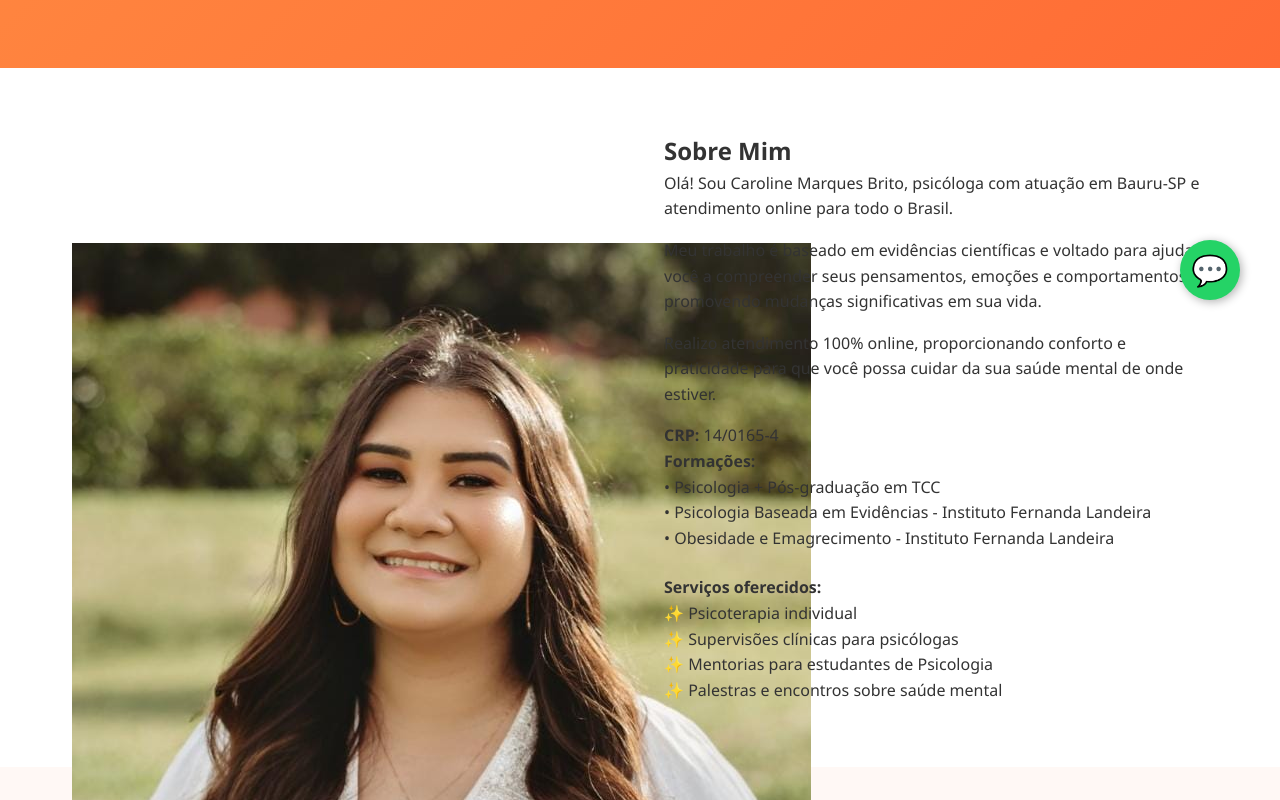
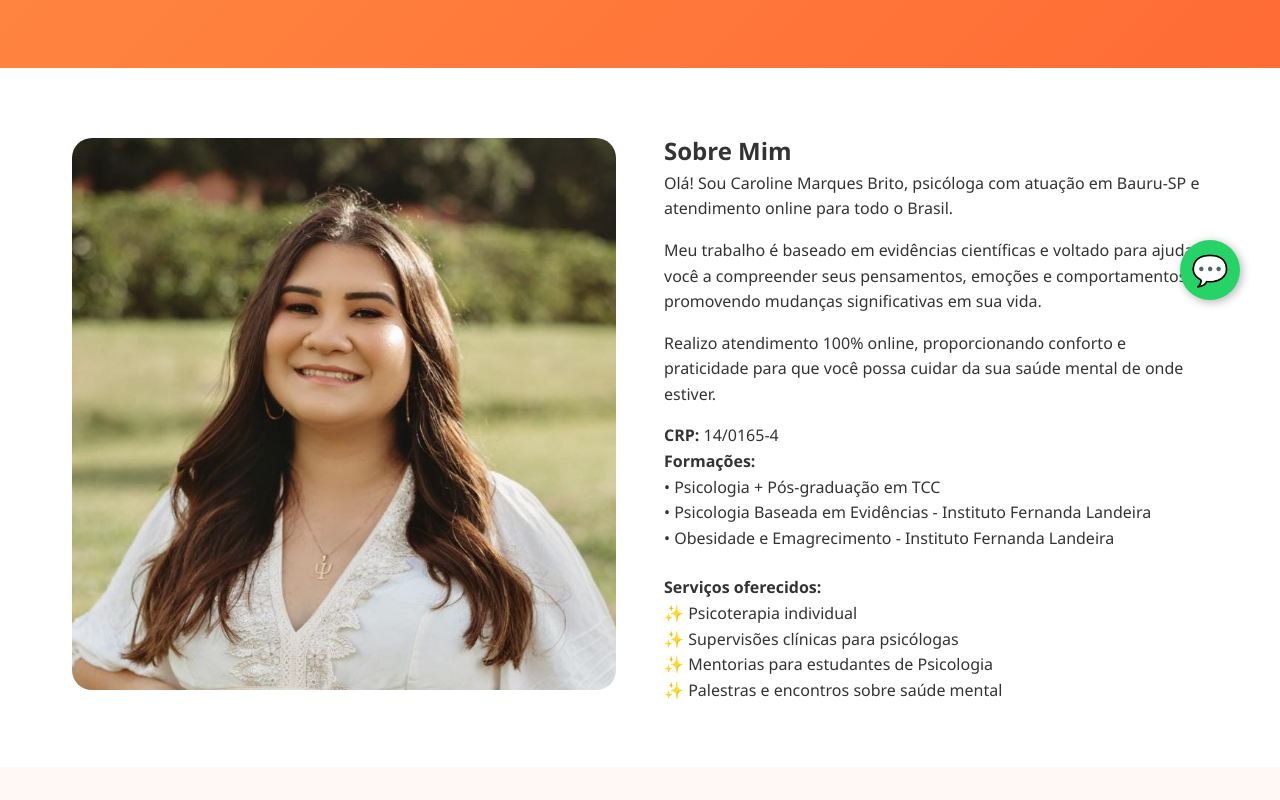
Before and after one commit to gabrielbuzetti0-art/caroline-psicologa, a plain HTML site: page index.html in a window 1280 px wide. Shown: the part 460-1260 px from the top of the page. Drawn offline with Linux system fonts and the light colour scheme.

Commit message:
Update index.html

```diff
--- a/index.html
+++ b/index.html
@@ -122,11 +122,12 @@
         .container { max-width: 1200px; margin: 0 auto; padding: 4rem 2rem; }
 
         .about { display: grid; grid-template-columns: 1fr 1fr; gap: 3rem; align-items: center; }
-        .about-image {
+        .about-image img {
     width: 100%;
-    max-width: 350px;
-    height: 350px;
-    ...
+    height: 100%;
+    object-fit: contain;
+    object-position: center;
+    border-radius: 20px;
 }
             background: linear-gradient(135deg, #ffe5d9 0%, #ffd4c1 100%);
             border-radius: 20px; display: flex; align-items: center; justify-content: center; font-size: 6rem;
```
